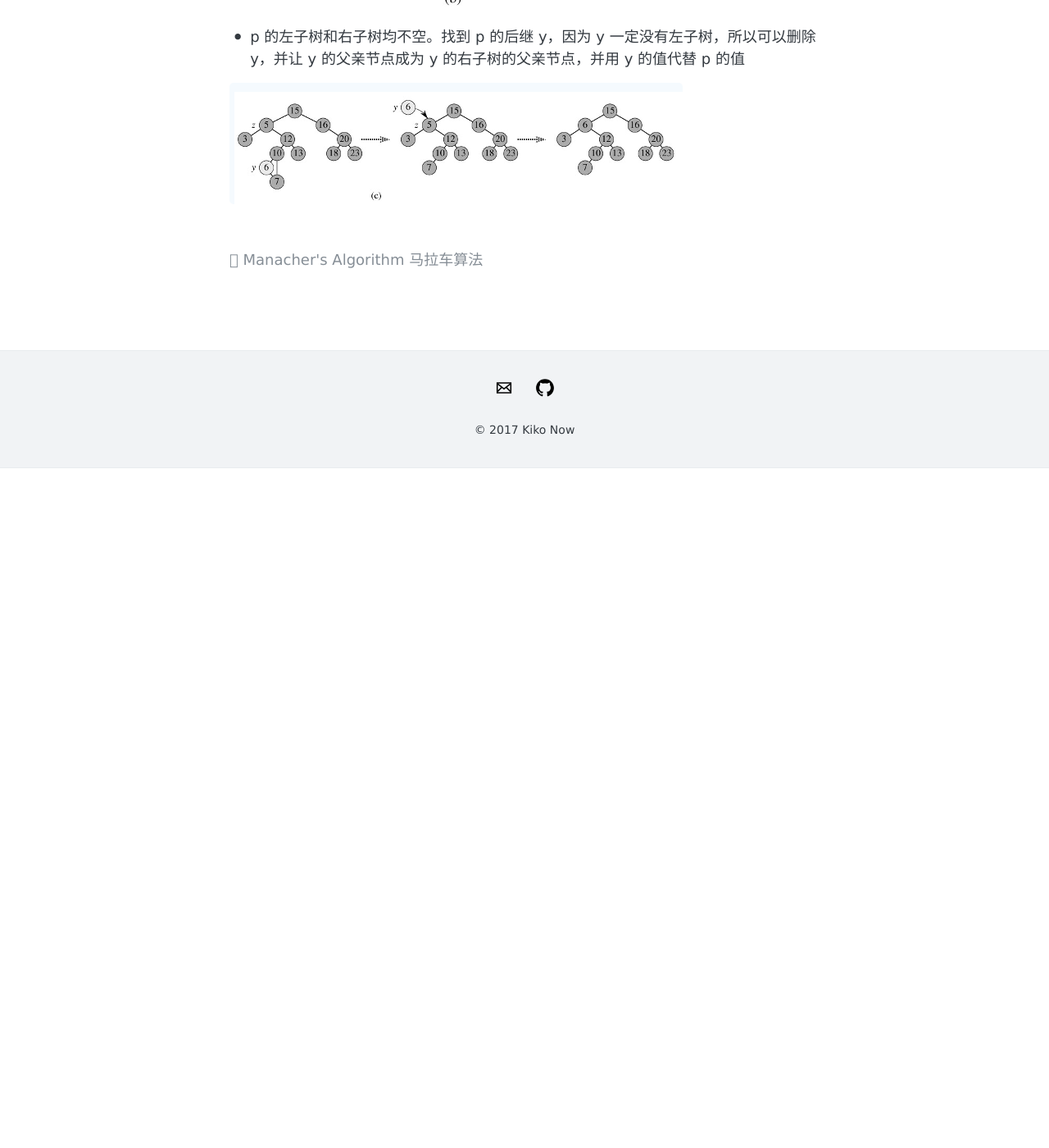
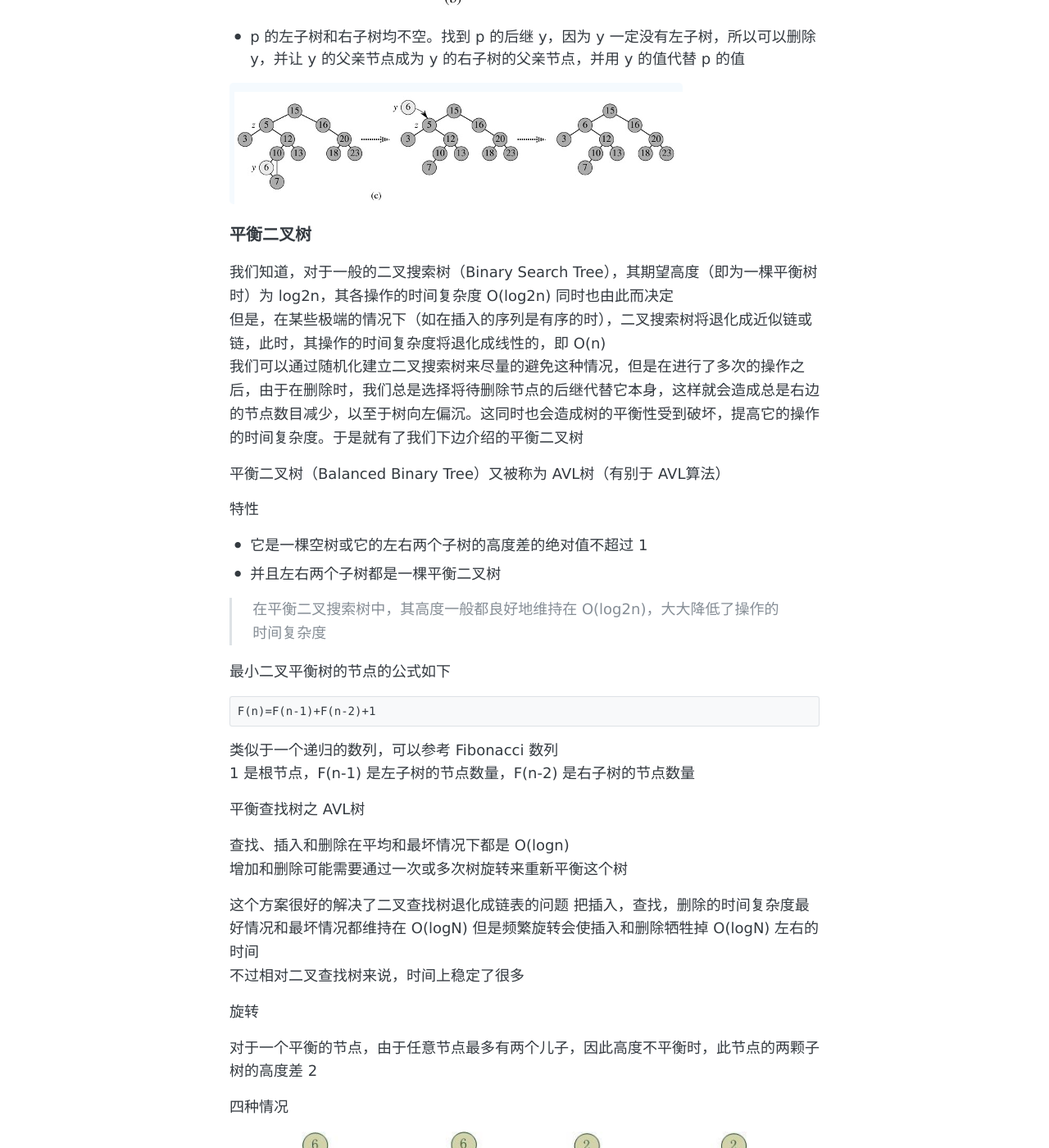
Before and after one commit to dymyw/dymyw.github.io, a Jekyll site: the page built from _posts/2019-04-04-数据结构和算法（各种树）.md, in a window 1280 px wide and 1400 px high, scrolled down 3326 px. Shown: the whole window at 82% size. Built offline with Jekyll 4.4.1, drawn with Linux system fonts in a browser that asks for light colours; comment, search, counter and statistics services are not loaded; before the commit the page ends 3897 px from its top, so only the background shows below that; some of the changed text lies outside the part shown.

Commit message:
平衡二叉树

```diff
--- a/_posts/2019-04-04-数据结构和算法（各种树）.md
+++ b/_posts/2019-04-04-数据结构和算法（各种树）.md
@@ -94,3 +94,62 @@ tags: structure algorithm
 - p 的左子树和右子树均不空。找到 p 的后继 y，因为 y 一定没有左子树，所以可以删除 y，并让 y 的父亲节点成为 y 的右子树的父亲节点，并用 y 的值代替 p 的值
 
 ![]({{ site.baseurl }}/assets/binary_sort_tree_c.png)
+
+### 平衡二叉树
+
+我们知道，对于一般的二叉搜索树（Binary Search Tree），其期望高度（即为一棵平衡树时）为 log2n，其各操作的时间复杂度 O(log2n) 同时也由此而决定
+但是，在某些极端的情况下（如在插入的序列是有序的时），二叉搜索树将退化成近似链或链，此时，其操作的时间复杂度将退化成线性的，即 O(n)
+我们可以通过随机化建立二叉搜索树来尽量的避免这种情况，但是在进行了多次的操作之后，由于在删除时，我们总是选择将待删除节点的后继代替它本身，这样就会造成总是右边的节点数目减少，以至于树向左偏沉。这同时也会造成树的平衡性受到破坏，提高它的操作的时间复杂度。于是就有了我们下边介绍的平衡二叉树
+
+平衡二叉树（Balanced Binary Tree）又被称为 AVL树（有别于 AVL算法）
+
+特性
+
+- 它是一棵空树或它的左右两个子树的高度差的绝对值不超过 1
+- 并且左右两个子树都是一棵平衡二叉树
+
+> 在平衡二叉搜索树中，其高度一般都良好地维持在 O(log2n)，大大降低了操作的时间复杂度
+
+最小二叉平衡树的节点的公式如下
+
+    F(n)=F(n-1)+F(n-2)+1
+
+类似于一个递归的数列，可以参考 Fibonacci 数列
+1 是根节点，F(n-1) 是左子树的节点数量，F(n-2) 是右子树的节点数量
+
+平衡查找树之 AVL树
+
+查找、插入和删除在平均和最坏情况下都是 O(logn)
+增加和删除可能需要通过一次或多次树旋转来重新平衡这个树
+
+这个方案很好的解决了二叉查找树退化成链表的问题
+把插入，查找，删除的时间复杂度最好情况和最坏情况都维持在 O(logN)
+但是频繁旋转会使插入和删除牺牲掉 O(logN) 左右的时间
+不过相对二叉查找树来说，时间上稳定了很多
+
+旋转
+
+对于一个平衡的节点，由于任意节点最多有两个儿子，因此高度不平衡时，此节点的两颗子树的高度差 2
+
+四种情况
+
+![]({{ site.baseurl }}/assets/avl_tree_not_balance.jpg)
+
+- 6 节点的左子树 3 节点高度比右子树 7 节点大 2，左子树 3 节点的左子树 1 节点高度大于右子树 4 节点，这种情况成为左左（单旋转）
+- 6 节点的左子树 2 节点高度比右子树 7 节点大 2，左子树 2 节点的左子树 1 节点高度小于右子树 4 节点，这种情况成为左右（双旋转）
+- 2 节点的左子树 1 节点高度比右子树 5 节点小 2，右子树 5 节点的左子树 3 节点高度大于右子树 6 节点，这种情况成为右左（双旋转）
+- 2 节点的左子树 1 节点高度比右子树 4 节点小 2，右子树 4 节点的左子树 3 节点高度小于右子树 6 节点，这种情况成为右右（单旋转）
+
+单旋转
+
+![]({{ site.baseurl }}/assets/avl_tree_rotate.jpg)
+
+这样的操作只需要一部分指针改变，结果我们得到另外一颗二叉查找树，它是一棵 AVL树
+因为 X 向上一移动了一层，Y 还停留在原来的层面上，Z 向下移动了一层
+
+双旋转
+
+![]({{ site.baseurl }}/assets/avl_tree_rotate_double.jpg)
+
+为使树恢复平衡，第一步，把 k1 作为根，进行一次右右旋转
+第二步，把 k3 作为根，进行一次左左旋转，最后得到了一棵以 k2 为根的平衡二叉树
```
Also changed, not shown: assets/avl_tree_not_balance.jpg (added), assets/avl_tree_rotate.jpg (added), assets/avl_tree_rotate_double.jpg (added).
